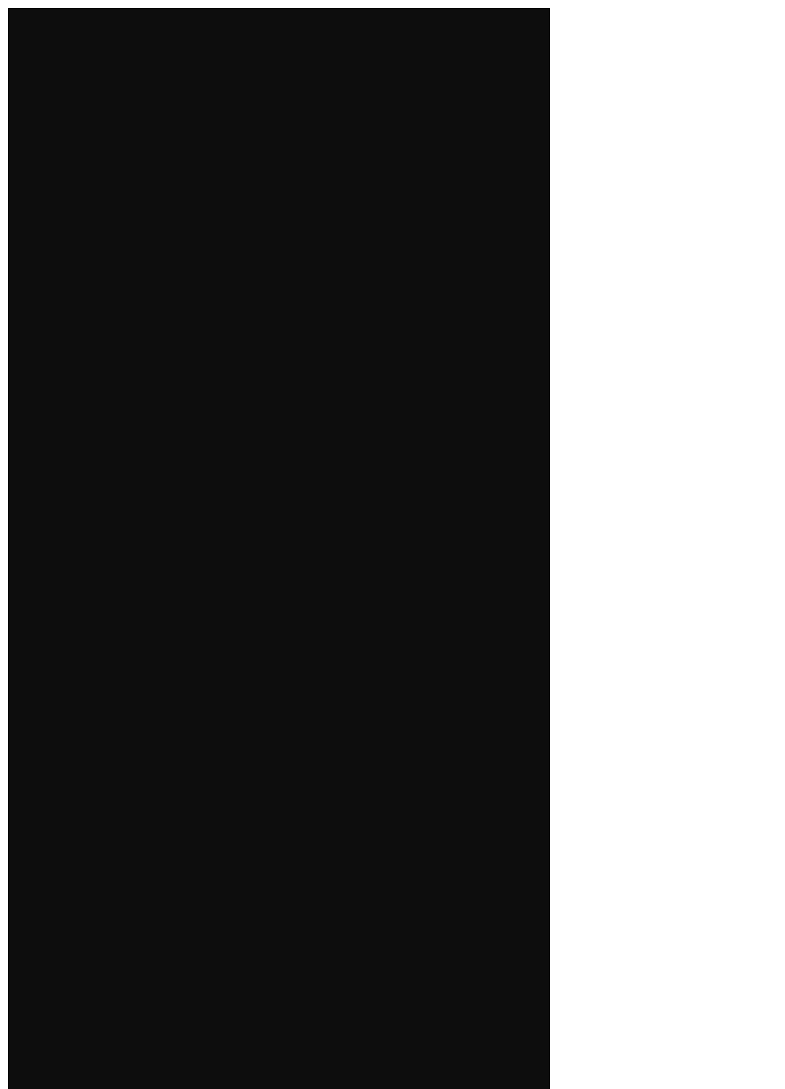
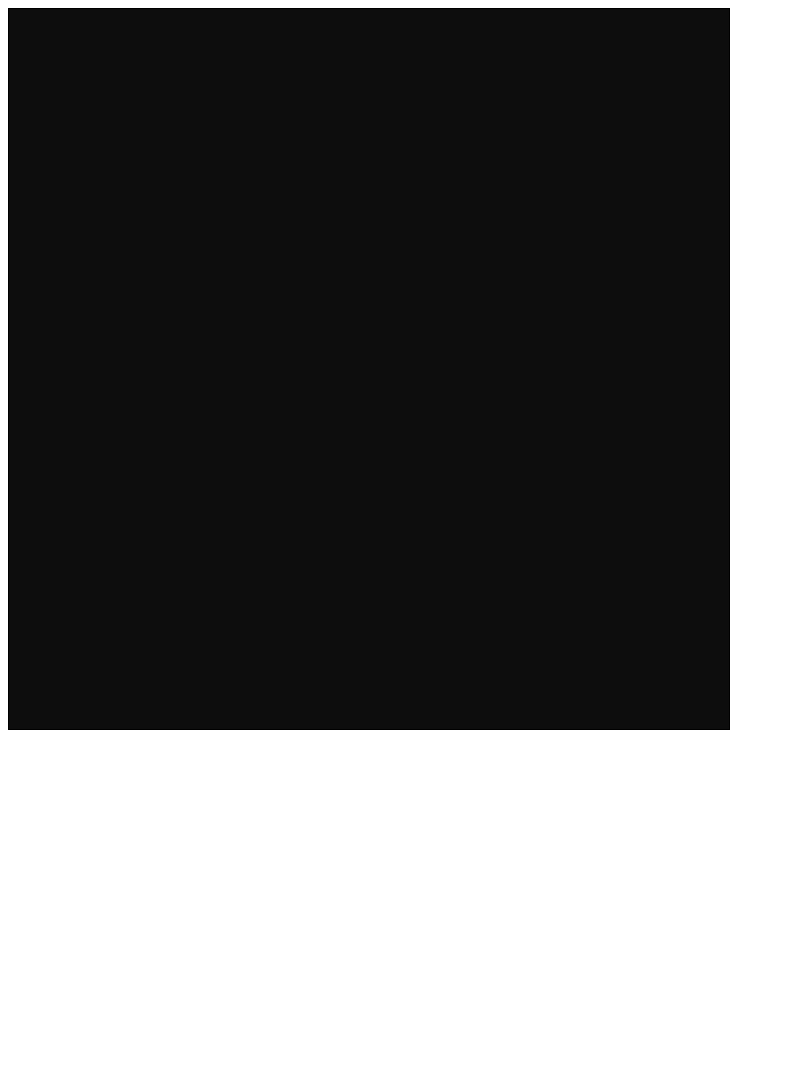
Before and after one commit to aydanthompson/falling-sand-js, a plain HTML site: page index.html in a window 1280 px wide. Shown: the top 1089 px of the page, without its empty margins (0-785 px from the left). After the commit the page ends 800 px from the top, so only its background shows below. Drawn offline with Linux system fonts and the light colour scheme.

Commit message:
Adjusted canvas size

```diff
--- a/index.html
+++ b/index.html
@@ -7,7 +7,7 @@
 </head>
 
 <body>
-  <canvas id="falling-sand" width="540" height="1080" style="border: 1px solid #000000;"></canvas>
+  <canvas id="falling-sand" width="720" height="720" style="border: 1px solid #000000;"></canvas>
   <script src="falling_sand.js"></script>
 </body>
 
```
